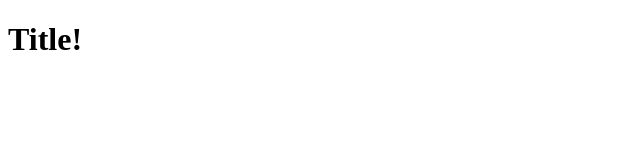
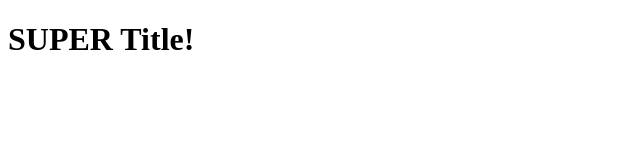
Before and after one commit to Pirachu/IAT339-Repo, a plain HTML site: page index.html in a window 1280 px wide. Shown: the whole page, without its empty margins (0-640 px from the left). Drawn offline with Linux system fonts and the light colour scheme.

Commit message:
Changed heading1 title

```diff
--- a/index.html
+++ b/index.html
@@ -6,7 +6,7 @@
  </head>
 
 <body>
-<h1>Title!</h1>
+<h1>SUPER Title!</h1>
 
 </body>
 </htm>
```
